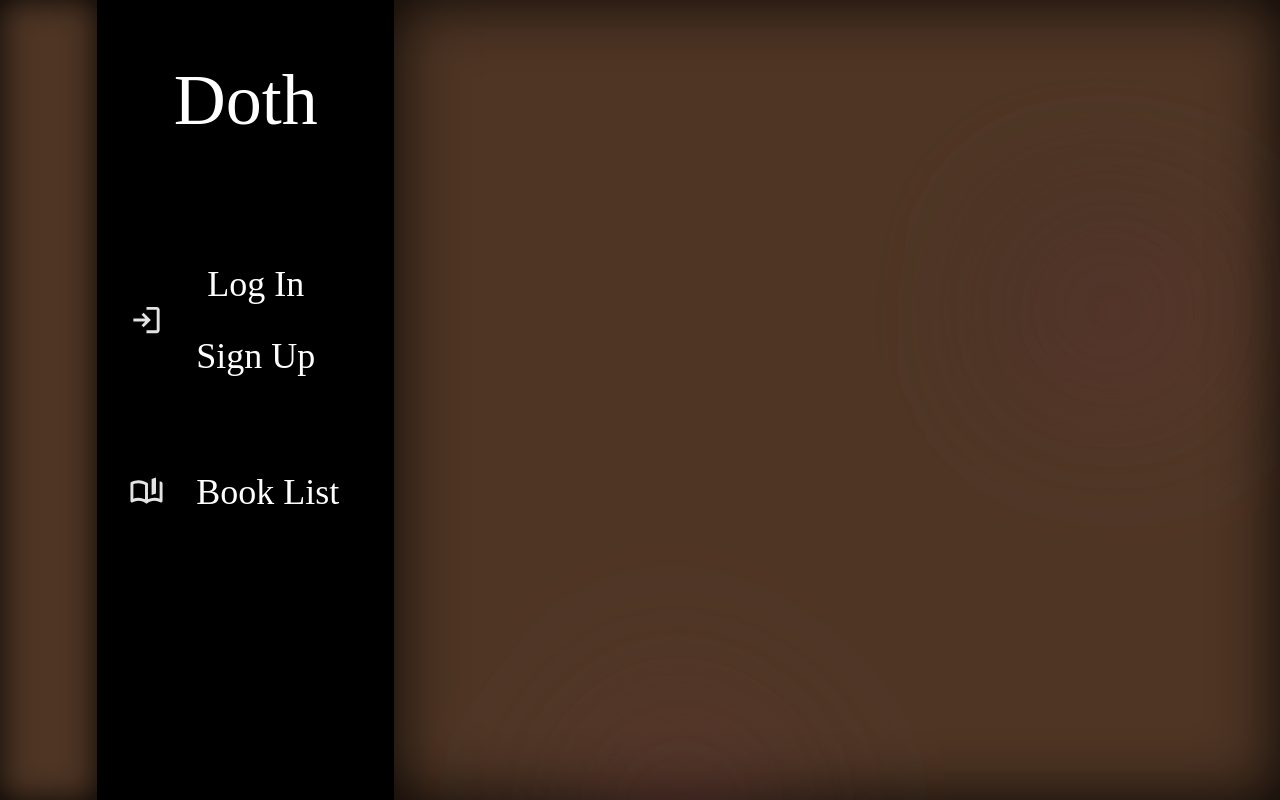
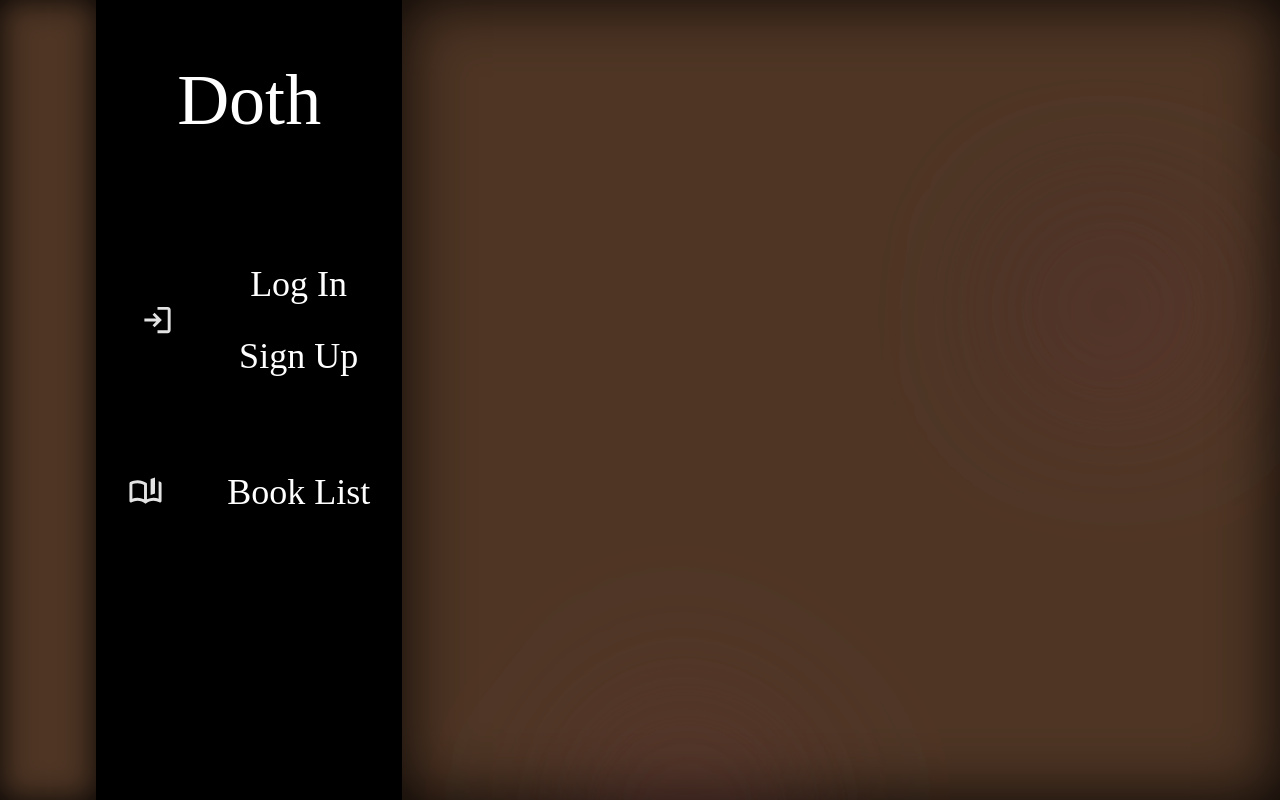
Before and after one commit to Eidenas1/book-reservation, a React (Vite) app in the folder frontend/: page / in a window 1280 px wide. Built offline with nearby package versions, Linux system fonts and the light colour scheme; a web font is replaced by a local one.

Commit message:
Fix minor design issues

```diff
--- a/frontend/src/components/Nav/Nav.jsx
+++ b/frontend/src/components/Nav/Nav.jsx
@@ -6,8 +6,8 @@ const Nav = () => {
   return (
     <nav className="flex flex-col h-full w-1/4 bg-black gap-y-32 px-8 py-16">
       <h1 className="text-white text-7xl text-center">Doth</h1>
-      <div className="flex gap-y-24 flex-col">
-        <div className="flex flex-row gap-8">
+      <div className="flex gap-y-24 items-center w-full flex-col">
+        <div className="flex flex-row gap-16">
           <img src={login_icon} alt="Log in Icon" width={35} />
           <div className="flex flex-col w-max gap-8">
             <motion.button
@@ -24,7 +24,7 @@ const Nav = () => {
             </motion.button>
           </div>
         </div>
-        <div className="flex flex-row w-max gap-8">
+        <div className="flex flex-row w-max gap-16">
           <img src={book_icon} alt="Book List Icon" width={35} />
           <Link to="/">
             <motion.button
```
